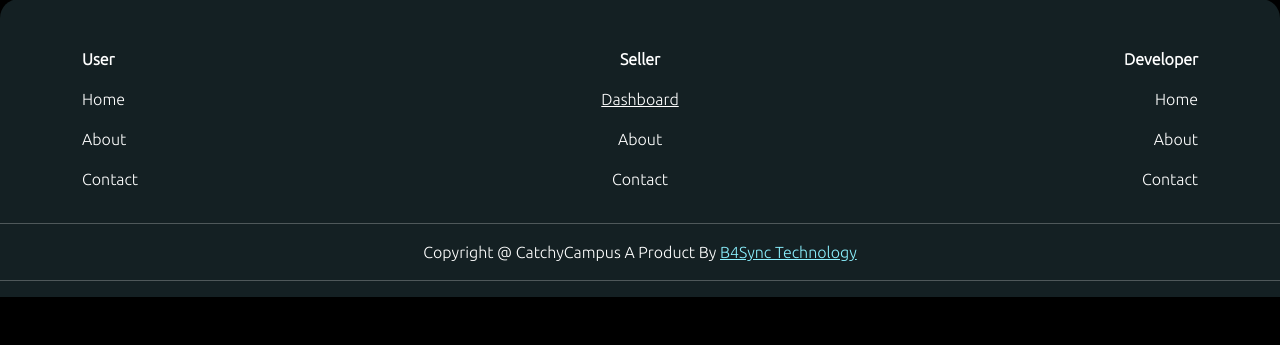
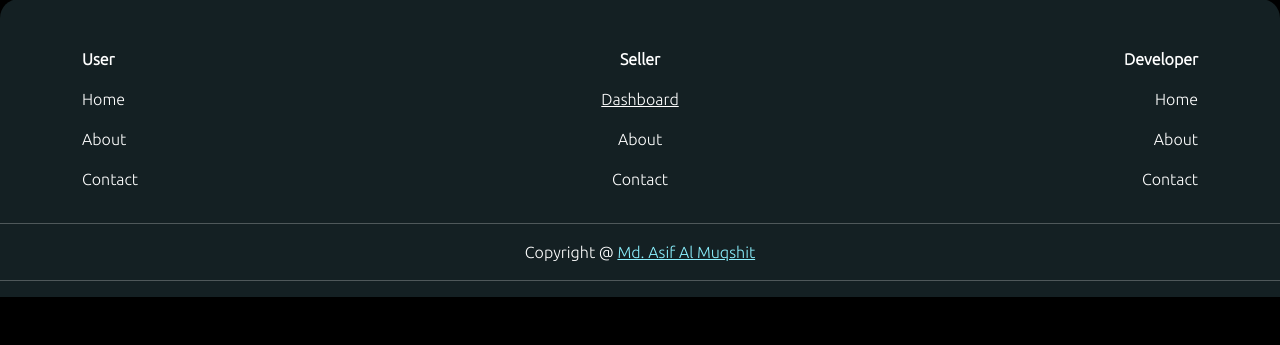
Before and after one commit to amuqshit000/skilly_asif_3753, a Django app: template templates/main.html in a window 1280 px wide. Shown: the part 122-467 px from the top of the page. Run offline with Django 3.2, Linux system fonts and the light colour scheme; the template is opened without the code that fills it, so the values that code supplies are empty; some libraries are stand-ins or nearby versions.

Commit message:
my github profile added

```diff
--- a/templates/main.html
+++ b/templates/main.html
@@ -401,9 +401,9 @@
       </div>
       <hr />
       <p style="text-align: center">
-        Copyright @ CatchyCampus A Product By
-        <a style="color: #8bf0fe" href="https://b4sync.com"
-          >B4Sync Technology</a
+        Copyright @
+        <a style="color: #8bf0fe" href="https://github.com/amuqshit000"
+          >Md. Asif Al Muqshit</a
         >
       </p>
       <hr />
```
